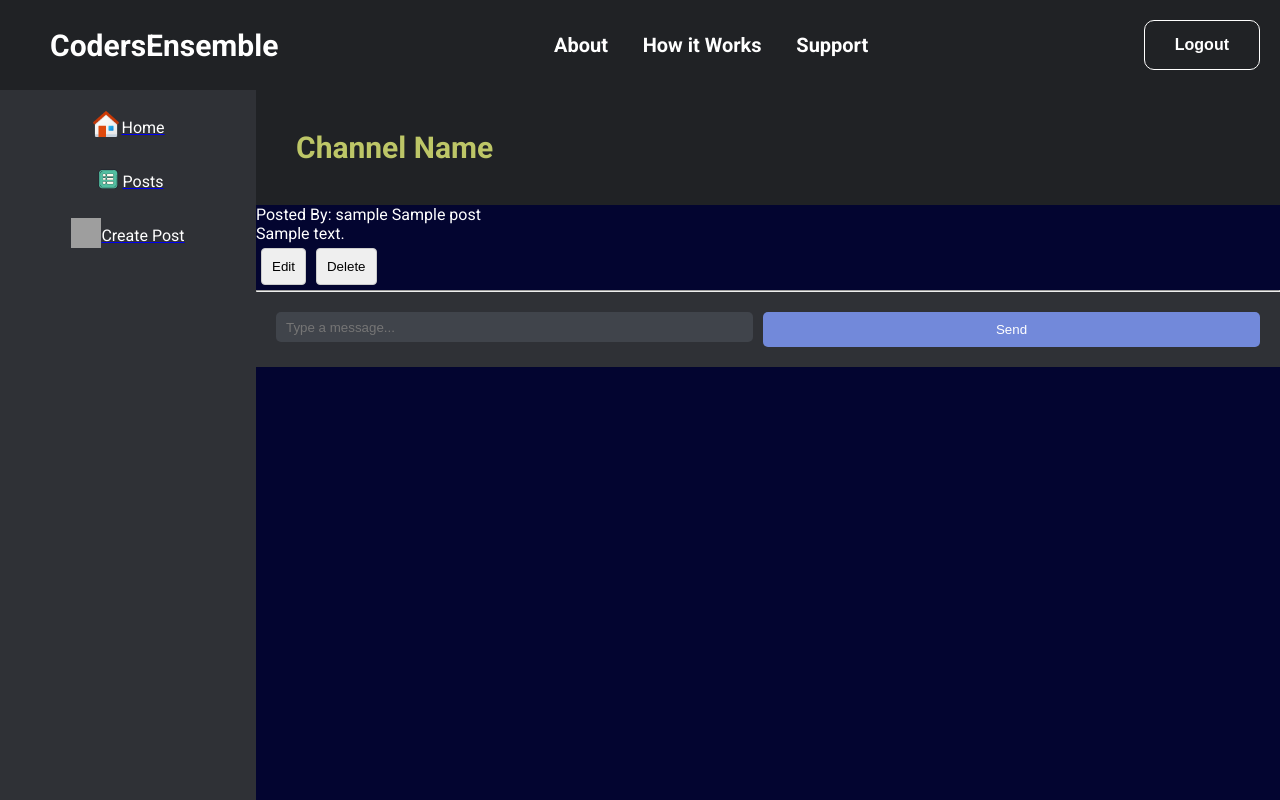
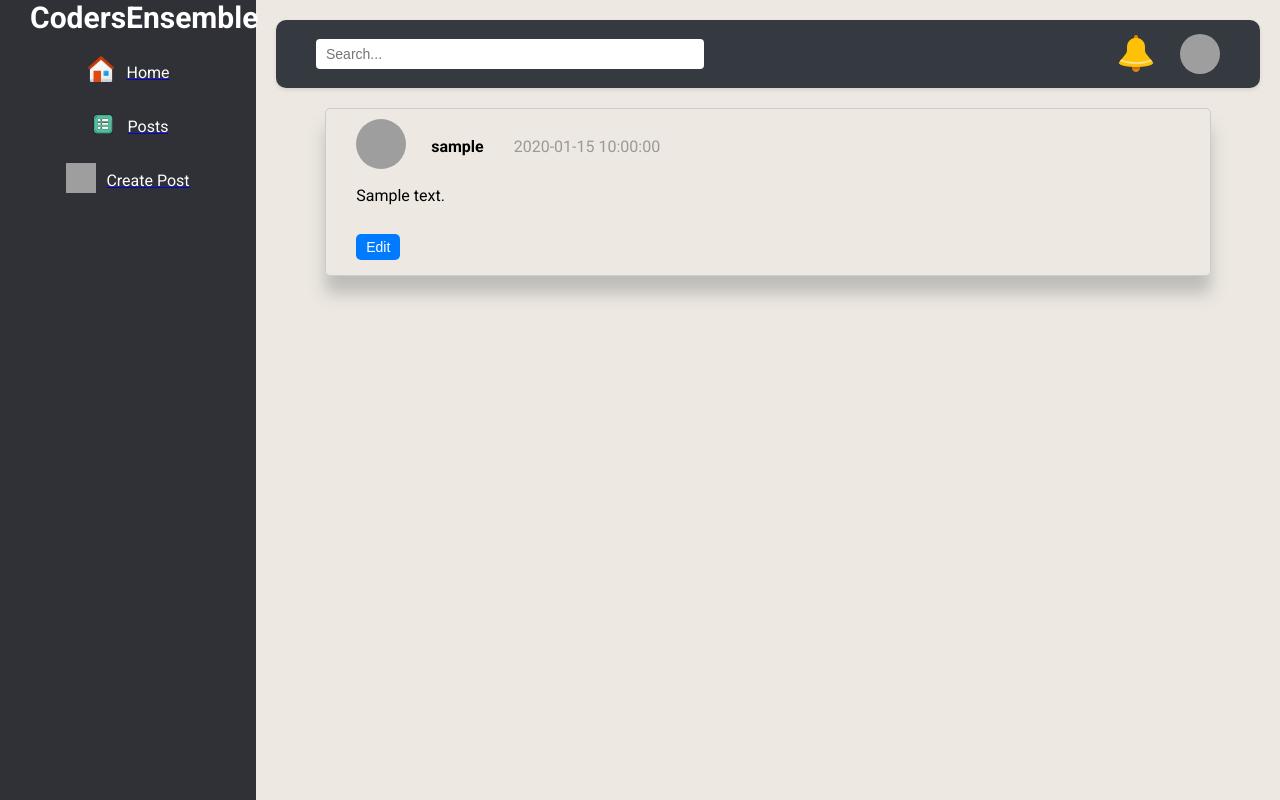
Before and after one commit to NdigirigiGichuhi/CodersEnsemble, a Flask app: page /dashboard in a window 1280 px wide. Run offline with Flask 3, Linux system fonts and the light colour scheme; a user stored in the database is signed in; tables that the repository leaves empty hold one stand-in row (values such as "Sample post"); grey boxes are pictures that could not be loaded.

Commit message:
Updated JS and dashboard

```diff
--- a/app/forms.py
+++ b/app/forms.py
@@ -105,12 +105,12 @@ class EditProfileForm(FlaskForm):
 class PostForm(FlaskForm):
     title = StringField('Title', validators=[DataRequired()])
     content = TextAreaField("What's happening")
-    date_posted = DateTimeField('Date_posted', format='%Y-%m-%d %H:%M:%S', default=datetime.utcnow, validators=[DataRequired()])
+    date_posted = DateTimeField('Date_posted', format='%Y-%m-%d %H:%M', default=datetime.utcnow, validators=[DataRequired()])
     post = SubmitField('Post')
 
 
 class EditPostForm(FlaskForm):
     title = StringField('Title', validators=[DataRequired()])
     content = TextAreaField("What's happening")
-    updated_at = DateTimeField('Date_posted', format='%Y-%m-%d %H:%M:%S', default=datetime.utcnow, validators=[DataRequired()])
+    updated_at = DateTimeField('Date_posted', format='%Y-%m-%d %H:%M', default=datetime.utcnow, validators=[DataRequired()])
     post = SubmitField('Edit Post')
--- a/app/static/css/styles.css
+++ b/app/static/css/styles.css
@@ -40,18 +38,17 @@ body {
   display: flex;
   justify-content: space-around;
 }
-.navbar-links a{
+.navbar-links a {
   text-decoration: none;
-    margin: 0 15px ;
+  margin: 0 15px;
   font-size: 20px;
   font-weight: bold;
-    color: #FFFFFF;
+  color: #ffffff;
 }
 
 .navbar-links a:hover {
-    color: #F87C50;
+  color: #f87c50;
 }
-
 
 .logo {
   font-size: 30px;
@@ -82,7 +79,7 @@ body {
 .log-btn {
   background-color: transparent;
   border: 1px solid;
-    color: #FFFFFF;
+  color: #ffffff;
   padding: 15px 30px;
   text-align: center;
   text-decoration: none;
@@ -338,34 +329,33 @@ footer {
 }
 
 h2 {
-    color: #BDC667;
+  color: #bdc667;
   margin: 20px;
   font-size: 1.875rem;
 }
 
 h4 {
-    color: #BDC667;
+  color: #bdc667;
   margin: 20px;
   font-size: 30px;
 }
 
 .container p {
   margin: 20px;
-    font-size:25px;
+  font-size: 25px;
 }
 
 .submit-button {
   width: 100%;
 }
 
-input[type="text"], input[type="email"], input[type="password"] {
+input[type="text"],
+input[type="email"],
+input[type="password"] {
   height: 30px;
   width: 98%;
   margin: 0;
 }
-
-
-
 
 footer p {
   font-size: 12px;
@@ -633,3 +625,299 @@ button {
 .dash-btns {
   display: flex;
 }
+
+/*Styling Dashboard*/
+#dash-body {
+  background-color: #ede9e2;
+}
+.dash-header {
+  display: flex;
+  justify-content: space-between;
+  background-color: white;
+}
+
+.post-window {
+  padding-left: 20px;
+  padding-top: 30px;
+  padding-bottom: 10px;
+  box-shadow: 0 18px 16px rgba(123, 124, 124, 0.4);
+  color: black;
+  /*Trying*/
+  width: 90%;
+  margin: 20px auto;
+  border: 1px solid #ccc;
+  padding: 10px;
+  border-radius: 5px;
+}
+
+.post-top {
+  display: flex;
+  justify-content: flex-start;
+  align-items: center;
+  margin-bottom: 10px;
+}
+
+.post-content {
+  margin-bottom: 10px;
+  margin-left: 20px;
+  width: 100%;
+}
+
+.avatar-img {
+  width: 50px;
+  border-radius: 50%;
+  height: 50px;
+  cursor: pointer;
+}
+
+.avatar,
+.author-name {
+  padding-right: 20px;
+}
+
+.avatar-container {
+  position: relative;
+  display: inline-block;
+}
+
+.dropdown-menu {
+  display: none;
+  position: absolute;
+  top: 60px;
+  right: 0;
+  background-color: white;
+  box-shadow: 0px 8px 16px 0px rgba(0, 0, 0, 0.2);
+  z-index: 1;
+  width: 150px;
+  border-radius: 5px;
+  overflow: hidden;
+}
+
+.dropdown-menu a {
+  color: black;
+  padding: 12px 16px;
+  text-decoration: none;
+  display: block;
+}
+
+.dropdown-menu a:hover {
+  background-color: #f1f1f1;
+}
+
+.btn-dash {
+  color: black;
+  font-weight: bold;
+  background-color: #f87c50;
+  border: none;
+}
+
+.editTextarea {
+  width: 100%;
+  padding: 10px;
+  margin-bottom: 10px;
+  border: 1px solid #ddd;
+  border-radius: 3px;
+  resize: vertical;
+}
+
+.post-top .avatar {
+  margin-left: 20px;
+  margin-right: 5px;
+}
+
+/* Main content area styling */
+.main-content {
+    flex: 1;
+    padding: 20px;
+}
+/* Button styling */
+button {
+  padding: 10px 20px;
+  margin: 5px;
+  border: none;
+  border-radius: 5px;
+  cursor: pointer;
+  font-size: 14px;
+}
+
+/* Edit button styling */
+button.editBtn {
+  background-color: #007bff;
+  color: white;
+  transition: background-color 0.3s ease;
+  width: fit-content;
+  margin-left: 20px;
+}
+
+button.editBtn:hover {
+  background-color: #0056b3;
+}
+
+button.editBtn:active {
+  background-color: #004080;
+}
+
+/* Save button styling */
+button.saveBtn {
+  background-color: #28a745;
+  color: white;
+  transition: background-color 0.3s ease;
+  width: fit-content;
+}
+
+button.saveBtn:hover {
+  background-color: #218838;
+}
+
+button.saveBtn:active {
+  background-color: #1e7e34;
+}
+
+/* Cancel button styling */
+button.cancelBtn {
+  background-color: #dc3545;
+  width: fit-content;
+  color: white;
+  transition: background-color 0.3s ease;
+}
+
+button.cancelBtn:hover {
+  background-color: #c82333;
+}
+
+button.cancelBtn:active {
+  background-color: #bd2130;
+}
+
+.editSection {
+  display: none;
+  margin-top: 10px;
+}
+
+.post-top .time {
+  color: #999;
+}
+
+.post-top .author-name {
+  font-weight: bold;
+  margin-right: 10px;
+}
+
+/*Trying*/
+.content {
+  margin-bottom: 10px;
+}
+
+button {
+  margin-right: 5px;
+  padding: 5px 10px;
+  cursor: pointer;
+}
+
+#editSection {
+  margin-top: 10px;
+}
+
+
+
+/*Styling DASH Header*/
+.dash-header {
+    display: flex;
+    justify-content: space-between;
+    align-items: center;
+    padding: 10px 20px;
+    background-color: #343a40;
+    color: white;
+    box-shadow: 0 2px 4px rgba(0, 0, 0, 0.1);
+    border-radius: 10px;;
+}
+
+.dash-header .menu-icon {
+    cursor: pointer;
+    font-size: 24px;
+    display: flex;
+    align-items: center;
+}
+
+.dash-header .menu-icon span {
+    color: white;
+}
+
+.icons-dash {
+    margin-right: 10px; /* Space between icon and text */
+}
+
+.dash-header .Search {
+    flex: 1;
+    margin: 0 20px;
+}
+
+.dash-header .Search input {
+    width: 50%;
+    padding: 8px 10px;
+    border: none;
+    border-radius: 4px;
+    font-size: 14px;
+}
+
+.dash-header .header-right {
+    display: flex;
+    align-items: center;
+}
+
+.dash-header .header-right img {
+    margin-right: 20px;
+    cursor: pointer;
+}
+
+.dash-header .avatar-container {
+    position: relative;
+    display: flex;
+    align-items: center;
+    cursor: pointer;
+}
+
+.dash-header .avatar-container .avatar-img {
+    width: 40px;
+    height: 40px;
+    border-radius: 50%;
+    object-fit: cover;
+}
+
+.dash-header .dropdown-menu {
+    position: absolute;
+    top: 50px;
+    right: 0;
+    background-color: #fff;
+    color: #000;
+    box-shadow: 0 2px 4px rgba(0, 0, 0, 0.1);
+    border-radius: 4px;
+    overflow: hidden;
+    display: none;
+    z-index: 1000;
+}
+
+.dash-header .dropdown-menu a {
+    display: block;
+    padding: 10px 20px;
+    text-decoration: none;
+    color: #000;
+}
+
+.dash-header .dropdown-menu a:hover {
+    background-color: #f4f4f4;
+}
+
+/* Show the dropdown menu when the avatar is clicked */
+.dash-header .avatar-container.active .dropdown-menu {
+    display: block;
+}
+
+/* Styling for the content within the post-content */
+.content {
+    display: block;
+    width: 80%;
+    height: 100%;
+    overflow: auto; /* Enable scrolling if content overflows */
+    line-height: 1.6; /* Line height for better readability */
+}
--- a/app/templates/main/dashboard.html
+++ b/app/templates/main/dashboard.html
@@ -1,30 +1,26 @@
-{% extends 'main.html' %}
+<!DOCTYPE html>
+<html lang="en">
 
-{% block title %}Dasboard{% endblock title %}
+<head>
+    <meta charset="UTF-8">
+    <meta http-equiv="X-UA-Compatible" content="IE=edge">
+    <meta name="viewport" content="width=device-width, initial-scale=1.0">
+    <link rel="stylesheet" href="{{ url_for('static', filename='css/styles.css') }}">
+    <!-- Favicon Link -->
+    <link rel="icon" type="image/png" href="{{ url_for('static', filename='/img/favicon.png')}}">
+    <!--Link to the Google Font - Roboto -->
+    <link
+        href="https://fonts.googleapis.com/css2?family=Roboto:ital,wght@0,100;0,300;0,400;0,500;0,700;0,900;1,100;1,300;1,400;1,500;1,700;1,900&display=swap"
+        rel="stylesheet">
+    <title>Dashboard - View Posts and Interact</title>
+</head>
 
-{% block main %}
-<!--
-    <a href="{{ url_for('main.post') }}"><button>Post</button></a>
-
-    {% for post in posts %}
-        <div>
-            Posted By: {{ post.author.username }}
-            {{ post.title }}<br>
-            {{ post.content }}
-
-            {% if current_user.username == post.author.username %}
-                <a href="{{ url_for('main.edit_post', id=post.id) }}"><button>Edit</button></a>
-            {% endif %}
-            {% if current_user.username == post.author.username %}
-                <a href="{{ url_for('main.delete_post', id=post.id) }}"><button>Delete</button></a>
-            {% endif %}
-            <hr>
-        </div>
-    {% endfor %}
-    -->
-
+<body id="dash-body">
     <div class="dashboard">
         <div class="sidebar">
+            <div class="logo">
+                <a href="#" id="logo">CodersEnsemble</a>
+            </div>
             <div class="home">
                 <a href="{{ url_for('auth.dashboard') }}"><img class="icons-dash"
                         src="{{ url_for('static', filename='img/home.png') }}" alt=""></a>
@@ -35,39 +31,66 @@
             <div class="posts">
                 <a href="{{ url_for('auth.dashboard') }}"><img class="icons-dash"
                         src="{{ url_for('static', filename='img/posts.png') }}" alt=""></a>
-            <a href="{{ url_for('auth.dashboard') }}"><p>Posts</p></a>
+                <a href="{{ url_for('auth.dashboard') }}">
+                    <p>Posts</p>
+                </a>
             </div>
             <div class="create">
-            <a href="{{ url_for('main.post')}}"><img class="icons-dash" src="{{ url_for('static', filename='img/create.png') }}" alt=""></a>
-            <a href="{{ url_for('main.post')}}"><p>Create Post</p></a>
+                <a href="{{ url_for('main.post')}}"><img class="icons-dash"
+                        src="{{ url_for('static', filename='img/create.png') }}" alt=""></a>
+                <a href="{{ url_for('main.post')}}">
+                    <p>Create Post</p>
+                </a>
             </div>
         </div>
         <div class="main-content">
-        <div class="header">
-            <h2>Channel Name</h2>
+            <!-- Header -->
+            <div class="dash-header">
+                <div class="Search">
+                    <input type="text" placeholder="Search...">
                 </div>
-        <div class="post-window">
-            {% for post in posts %}
-                Posted By: {{ post.author.username }}
-                {{ post.title }}<br>
-                {{ post.content }}
-                <div class="dash-btns">
-                    {% if current_user.username == post.author.username %}
-                <a href="{{ url_for('main.edit_post', id=post.id) }}"><button class="btn-dash">Edit</button></a>
-                {% endif %}
-                {% if current_user.username == post.author.username %}
-                <a href="{{ url_for('main.delete_post', id=post.id) }}"><button class="btn-dash">Delete</button></a>
-                </div>
-                {% endif %}
-                <hr>
-            {% endfor %}
-        </div>
-        <div class="message-input">
-            <input type="text" placeholder="Type a message...">
-            <button>Send</button>
+                <div class="header-right">
+                    <img src="{{url_for('static', filename='/img/notifications.png')}}" alt="notifications">
+
+                    <div class="avatar-container">
+                        <img class="avatar-img" id="avatar-img" src="{{ current_user.avatar(128) }}" alt="user avatar">
+                        <div class="dropdown-menu" id="dropdownMenu">
+                            <a href="{{ url_for('main.update_profile')}}" id="editProfile">Edit Profile</a>
+                            <a href="{{ url_for('auth.logout') }}" id="logout">Log Out</a>
                         </div>
                     </div>
                 </div>
+            </div>
+            {% for post in posts %}
+            <div class="post-window">
+                <div class="post-top">
+                    <div class="avatar">
+                        <img class="avatar-img" src="{{ current_user.avatar(128) }}" alt="user avatar">
+                    </div>
+                    <div class="author-name">
+                        {{ post.author.username }}
+                    </div>
+                    <div class="time">
+                        {{ post.created_at }}
+                    </div>
+                </div>
+                <div class="post-content">
+                    <p class="content" id="postContent-{{ post.id }}">{{ post.content }}</p>
+                </div>
+                <button class="editBtn" data-post-id="{{ post.id }}">Edit</button>
+                <div id="editSection-{{ post.id }}" class="editSection">
+                    <textarea class="editTextarea" id="editTextarea-{{ post.id }}" rows="4" cols="50"></textarea>
+                    <button class="saveBtn" data-post-id="{{ post.id }}">Save</button>
+                    <button class="cancelBtn" data-post-id="{{ post.id }}">Cancel</button>
+                </div>
+            </div>
+            {% endfor %}
 
 
-{% endblock main %}
+
+        </div>
+    </div>
+    <script src="{{ url_for('static', filename="js/app.js") }}"></script>
+</body>
+
+</html>
```
Also changed, not shown: other parts of app/static/css/styles.css (+43 -49 lines), app/static/js/app.js (+94 -0 lines), app/views/main.py (+18 -3 lines), app/static/img/notifications.png (added), app/static/img/search.png (added), app/static/img/user.png (added), database.db, 3 other files. Lines whose indentation alone changed are shown as unchanged.
